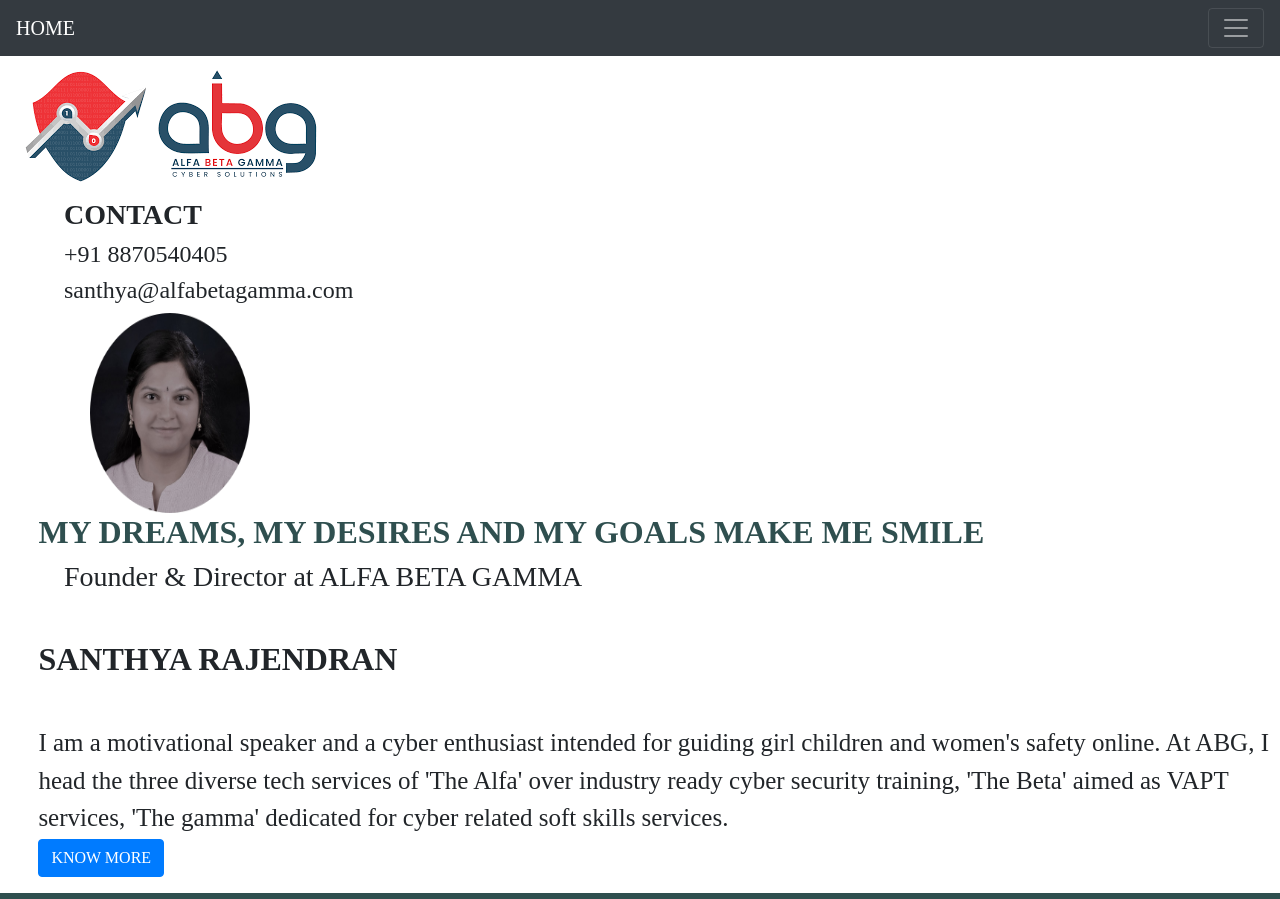
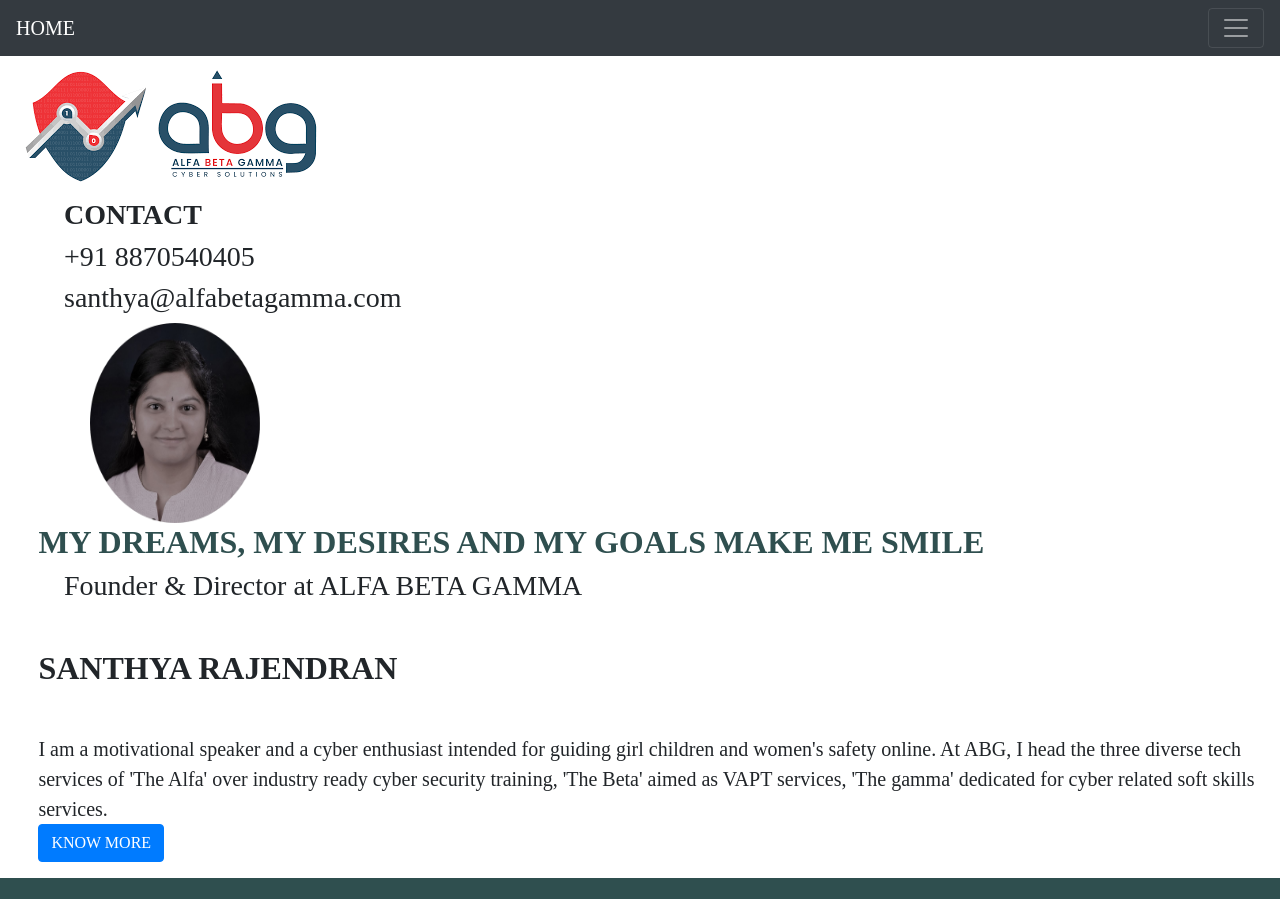
Before and after one commit to FEMI1602/intern, a plain HTML site: page index.html in a window 1280 px wide. Shown: the top 899 px of the page. Drawn offline with nearby package versions, Linux system fonts and the light colour scheme.

Commit message:
changes 1

```diff
--- a/index.html
+++ b/index.html
@@ -54,8 +54,8 @@
     <div class="body-info">
       <img src="images/abg.png">
       <h3 class="heading">CONTACT</h3>
-     <h4 class="sub"> +91 8870540405</h4>
-     <h4 class="sub">santhya@alfabetagamma.com</h4>
+     <h3 class="sub"> +91 8870540405</h3>
+     <h3 class="sub">santhya@alfabetagamma.com</h3>
     </div>
     <img class="image" src="images/santhya.png">
     <div class="body-main">
--- a/style1.css
+++ b/style1.css
@@ -29,7 +29,7 @@
   }
   .image{
     padding-left: 7%;
-    width: 250px;
+    width: 260px;
     height: 200px;
   }
   .text1{
@@ -39,10 +39,17 @@
   }
   .text2{
     padding-left: 3%;
-    font-size: 25px;
+    font-size: 20px
   }
 
   .footer{
     background-color: darkslategray;
     text-align: center;
   }
+
+  @media (max-width: 1080px) {
+    text2{
+      font-size: 20px;
+    }
+
+  }
```
